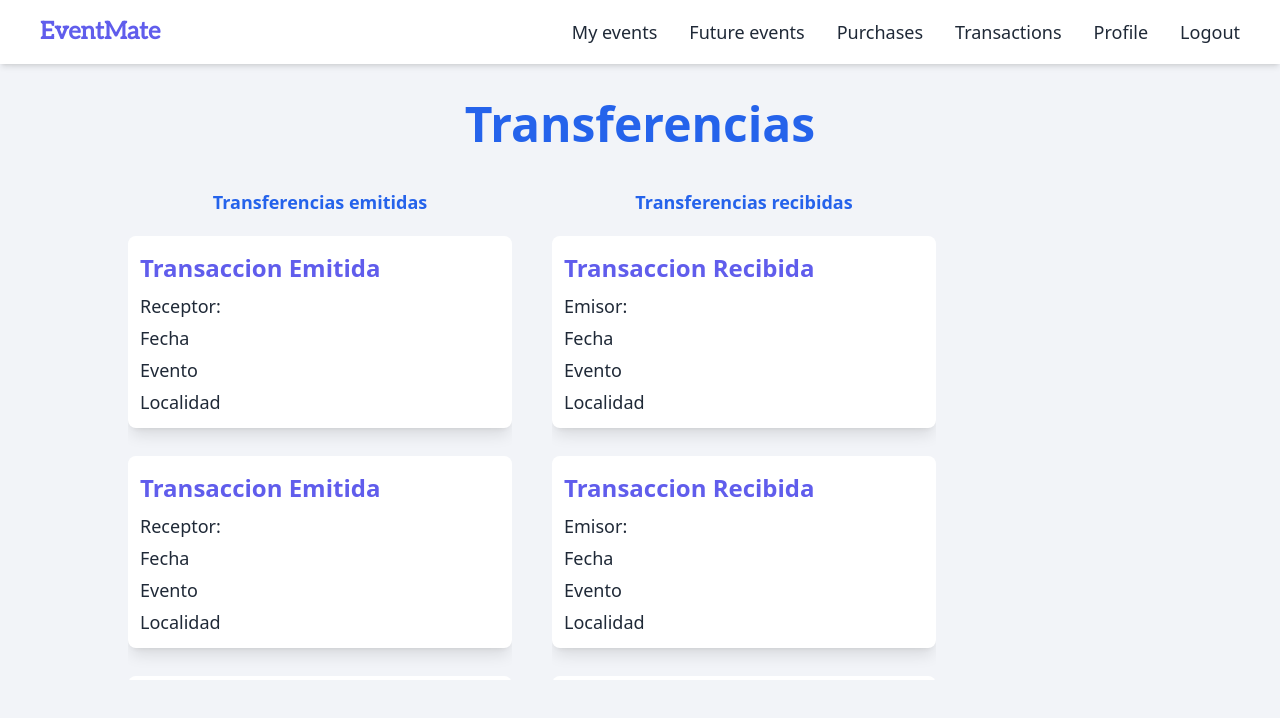
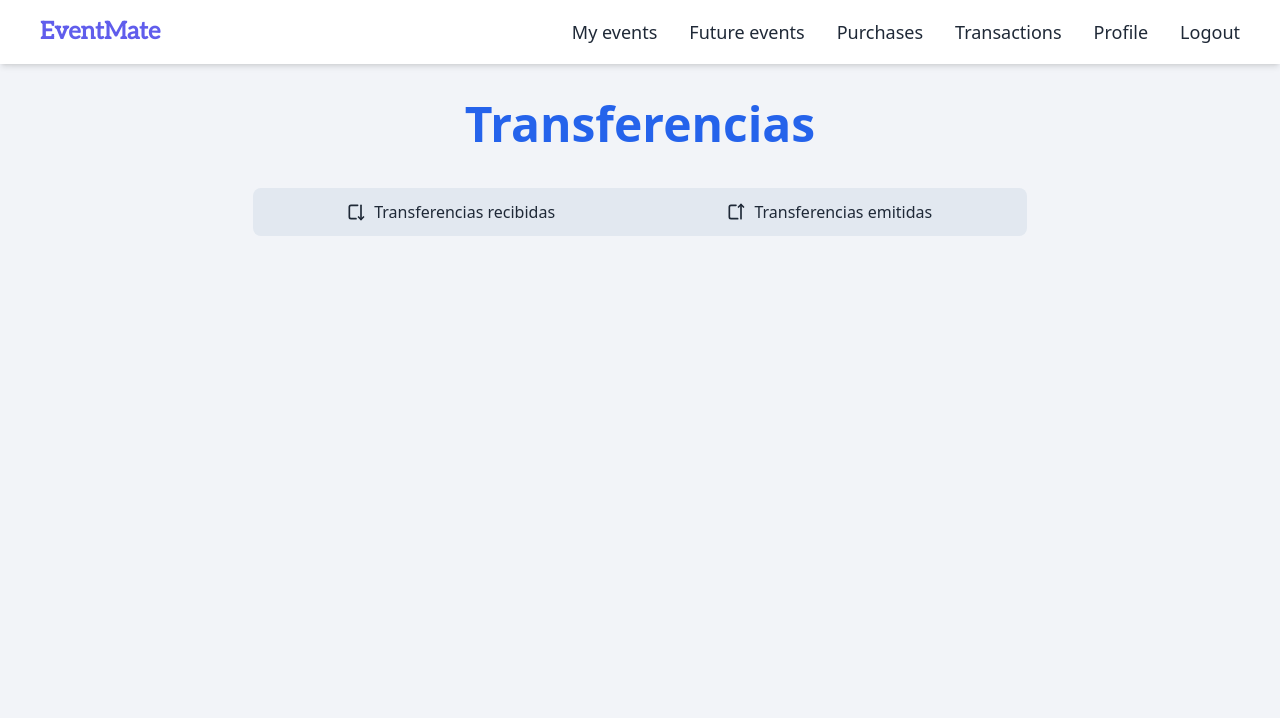
Before and after one commit to fmel025/test-deploy, a React (Vite) app in the folder Client/: page /transactions in a window 1280 px wide. Shown: the top 718 px of the page. Built offline with nearby package versions, Linux system fonts and the light colour scheme.

Commit message:
:lipstick: Add tabs to transactions view
Added tabbed behavior to all transactions view, now it shows one section and swaps to another when you click on it's tab

```diff
--- a/Client/package.json
+++ b/Client/package.json
@@ -12,6 +12,7 @@
   "dependencies": {
     "@iconscout/react-unicons": "^2.0.2",
     "@iconscout/react-unicons-monochrome": "^1.0.2",
+    "@material-tailwind/react": "^2.0.1",
     "@tabler/icons-react": "^2.20.0",
     "chart.js": "^4.3.0",
     "react": "^18.2.0",
--- /dev/null
+++ b/Client/src/components/Layout/TransactionLayout.jsx
@@ -0,0 +1,12 @@
+
+function TransactionLayout({children}) {
+  return (
+        <div className="w-{360} flex flex-col items-center">
+            <div className="flex flex-col h-96 gap-y-7 overflow-auto">
+                {children}
+            </div>
+        </div>
+  )
+}
+
+export default TransactionLayout
--- a/Client/src/pages/Transactions/Transactions.jsx
+++ b/Client/src/pages/Transactions/Transactions.jsx
@@ -2,37 +2,92 @@
 import IssuedCard from "../../components/IssuedCard/IssuedCard"
 import ReceivedCard from "../../components/ReceivedCard/ReceivedCard"
 import Layout from "../../components/Layout/Layout"
+import React from "react";
+import {
+  Tabs,
+  TabsHeader,
+  TabsBody,
+  Tab,
+  TabPanel,
+} from "@material-tailwind/react";
+import TransactionLayout from "../../components/Layout/TransactionLayout"
+import { IconArrowAutofitUp, IconArrowAutofitDown } from "@tabler/icons-react";
+
 
 
 function Transactions() {
-return (
+  const [activeTab, setActiveTab] = React.useState("html");
+  const data = [
+    {
+      label: "Transferencias recibidas",
+      value: "recived",
+      icon: IconArrowAutofitDown,
+      content: <TransactionLayout>
+        <ReceivedCard />
+        <ReceivedCard />
+        <ReceivedCard />
+        <ReceivedCard />
+        <ReceivedCard />
+        <ReceivedCard />
+        <ReceivedCard />
+        <ReceivedCard />
+        <ReceivedCard />
+        <ReceivedCard />
+        <ReceivedCard />
+      </TransactionLayout>
+    },
+    {
+      label: "Transferencias emitidas",
+      value: "issued",
+      icon: IconArrowAutofitUp,
+      content: <TransactionLayout>
+        <IssuedCard />
+        <IssuedCard />
+        <IssuedCard />
+        <IssuedCard />
+        <IssuedCard />
+        <IssuedCard />
+        <IssuedCard />
+        <IssuedCard />
+        <IssuedCard />
+        <IssuedCard />
+        <IssuedCard />
+
+        </TransactionLayout>
+    }
+  ]
+
+
+  return (
     <Layout>
       <h1 className="text-5xl font-bold text-blue-600 mt-5 mb-10">Transferencias</h1>
-      <div className="flex gap-10 w-4/5 h-5/12 overflow-x-auto">
-        <div className="w-{360} flex flex-col  items-center max-h-full">
-            <h1 className="text-blue-600 font-bold text-lg">Transferencias emitidas</h1>
-            <div className="mt-5 mb-5 flex flex-col  h-3/4 gap-y-7 overflow-auto scrollbar-thin scrollbar-thumb-slate-500 scrollbar-track-gray-300">
-              <IssuedCard/>
-              <IssuedCard/>
-              <IssuedCard/>
-              <IssuedCard/>
-              <IssuedCard/>
-              <IssuedCard/>
-            </div>
-        </div>
-        <div className="w-{360} flex flex-col items-center max-h-full">
-            <h1 className="text-blue-600 font-bold text-lg">Transferencias recibidas</h1>
-            <div className="mt-5 mb-5 flex flex-col  h-3/4 gap-y-7 overflow-auto scrollbar-thin scrollbar-thumb-slate-500 scrollbar-track-gray-300">
-              <ReceivedCard/>
-              <ReceivedCard/>
-              <ReceivedCard/>
-              <ReceivedCard/>
-            </div>
-        </div>
-      </div>
+      <Tabs value={activeTab} className="w-2/3">
+        <TabsHeader className="bg-slate-200 p-2 mx-10 text-center">
+          {data.map(({ label, value, icon }) => (
+            <Tab
+              key={value}
+              value={value}
+              onClick={() => setActiveTab(value)}
+              className={activeTab === value ? "text-blue-500" : ""}>
+              <div className="flex items-center gap-2">
+                {React.createElement(icon, { className: "w-5 h-5" })}
+                {label}
+              </div>
+            </Tab>
+          ))}
+        </TabsHeader>
+        {/* Make ir scrollable*/}
+        <TabsBody className="items-center m-auto">
+          {data.map(({ value, content }) => (
+            <TabPanel key={value} value={value}>
+              {content}
+            </TabPanel>
+          ))}
+        </TabsBody>
+      </Tabs>
 
     </Layout>
-)
+  )
 }
 
 export default Transactions
```
Also changed, not shown: 1 other file (tests, documents, lock files or other folders).
